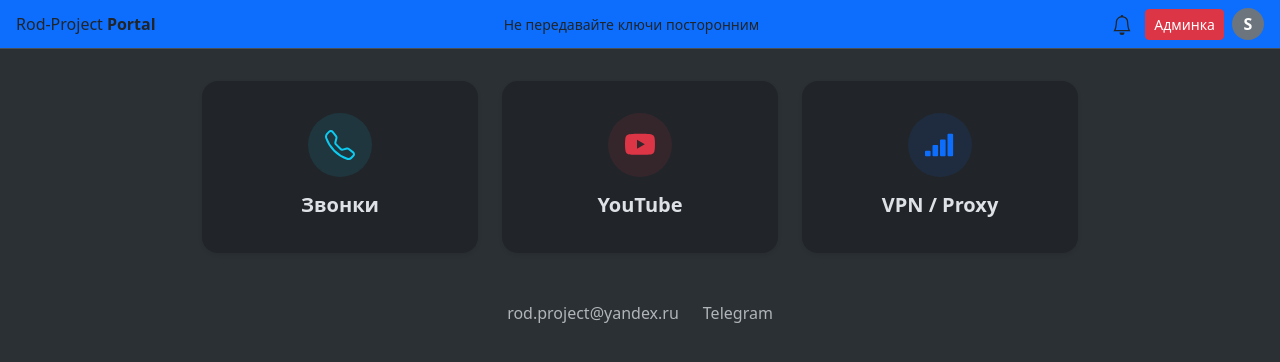
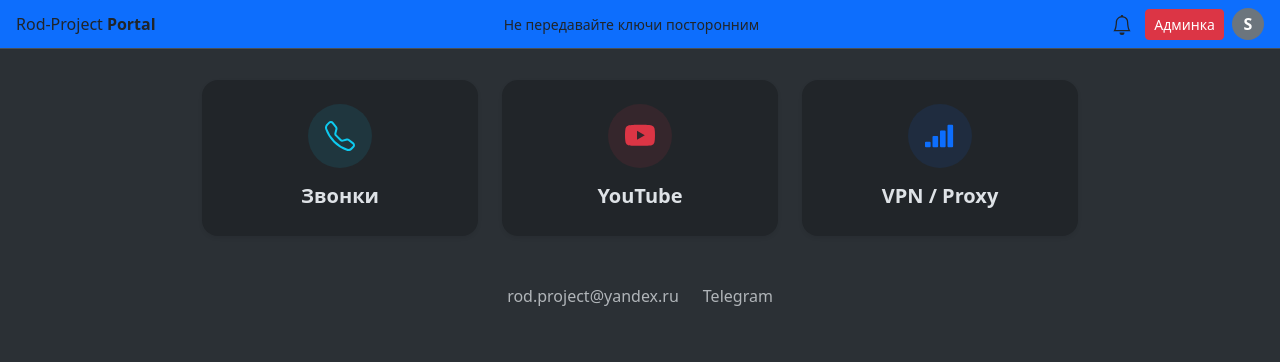
Before and after one commit to AlekseyRodimkin/rod_project_portal, a Django app: page /portal/ in a window 1280 px wide. Shown: the top 362 px of the page. Run offline with Django 5.2, Linux system fonts and the light colour scheme; the visitor is signed in with stand-in values (Sample User, id 1); data comes from the database, SQL or seed files in the repository; data that the repository does not hold is empty; some libraries are stand-ins or nearby versions.

Commit message:
Боремся с отображением в веб приложении Safari

```diff
--- a/rod_project_portal/accounts/templates/accounts/base.html
+++ b/rod_project_portal/accounts/templates/accounts/base.html
@@ -2,7 +2,7 @@
 <html lang="ru" data-bs-theme="dark">
 <head>
     <meta charset="UTF-8">
-    <meta name="viewport" content="width=device-width, initial-scale=1, viewport-fit=cover">
+    <meta name="viewport" content="width=device-width, initial-scale=1">
     <title>
         {% block title %}
         {% endblock %}
@@ -20,15 +20,14 @@
     <link rel="shortcut icon" href="{% static '/icons/favicon.ico' %}"/>
 
     <link rel="apple-touch-icon" sizes="180x180" href="{% static '/icons/apple-touch-icon.png' %}"/>
-    <link rel="manifest" href="{% static '/icons/site.json' %}"/>
+    <link rel="manifest" href="{% static '/icons/manifest.json' %}"/>
     <meta name="apple-mobile-web-app-capable" content="yes">
-    <meta name="apple-mobile-web-app-status-bar-style" content="black-translucent">
     <meta name="apple-mobile-web-app-title" content="Rod Project">
 </head>
 
 <body class="bg-body-tertiary">
 {% block header %}
-<header class="bg-primary border-bottom" style="color: var(--bs-body-bg);">
+<header class="bg-primary border-bottom fixed-top" style="color: var(--bs-body-bg);">
     <div class="container-fluid px-2 px-md-3">
         <div class="d-flex align-items-center justify-content-between py-2 gap-2">
 
@@ -101,7 +100,7 @@
 </header>
 {% endblock %}
 
-<div class="container pb-2 mt-2">
+<div class="container pb-2 pt-5 mt-2">
 
     <div id="flash-messages">
         {% if messages %}
--- a/rod_project_portal/accounts/templates/accounts/main.html
+++ b/rod_project_portal/accounts/templates/accounts/main.html
@@ -12,7 +12,7 @@
         <!-- Карточка 1 -->
         <div class="col-12 col-sm-6 col-md-4">
             <a href="{% url 'calls:contacts' %}"
-               class="card text-decoration-none shadow-sm border-0 rounded-4 h-100 p-3 bg-body transition-hover">
+               class="card text-decoration-none shadow-sm border-0 rounded-4 h-100 p-2 bg-body transition-hover">
                 <div class="card-body d-flex flex-column align-items-center text-center">
                     <div class="icon-box bg-info bg-opacity-10 text-info rounded-circle d-flex align-items-center justify-content-center mb-3"
                          style="width: 64px; height: 64px;">
@@ -30,7 +30,7 @@
         <!-- Карточка 2 -->
         <div class="col-12 col-sm-6 col-md-4">
             <a href="{% url 'youtube:youtube' %}"
-               class="card text-decoration-none shadow-sm border-0 rounded-4 h-100 p-3 bg-body transition-hover">
+               class="card text-decoration-none shadow-sm border-0 rounded-4 h-100 p-2 bg-body transition-hover">
                 <div class="card-body d-flex flex-column align-items-center text-center">
                     <div class="icon-box bg-danger bg-opacity-10 text-danger rounded-circle d-flex align-items-center justify-content-center mb-3"
                          style="width: 64px; height: 64px;">
@@ -48,7 +48,7 @@
         <!-- Карточка 3 -->
         <div class="col-12 col-sm-6 col-md-4">
             <a href="{% url 'accounts:services' %}"
-               class="card text-decoration-none shadow-sm border-0 rounded-4 h-100 p-3 bg-body transition-hover">
+               class="card text-decoration-none shadow-sm border-0 rounded-4 h-100 p-2 bg-body transition-hover">
                 <div class="card-body d-flex flex-column align-items-center text-center">
                     <div class="icon-box bg-primary bg-opacity-10 text-primary rounded-circle d-flex align-items-center justify-content-center mb-3"
                          style="width: 64px; height: 64px;">
```
Also changed, not shown: rod_project_portal/static_debug/icons/manifest.json.
